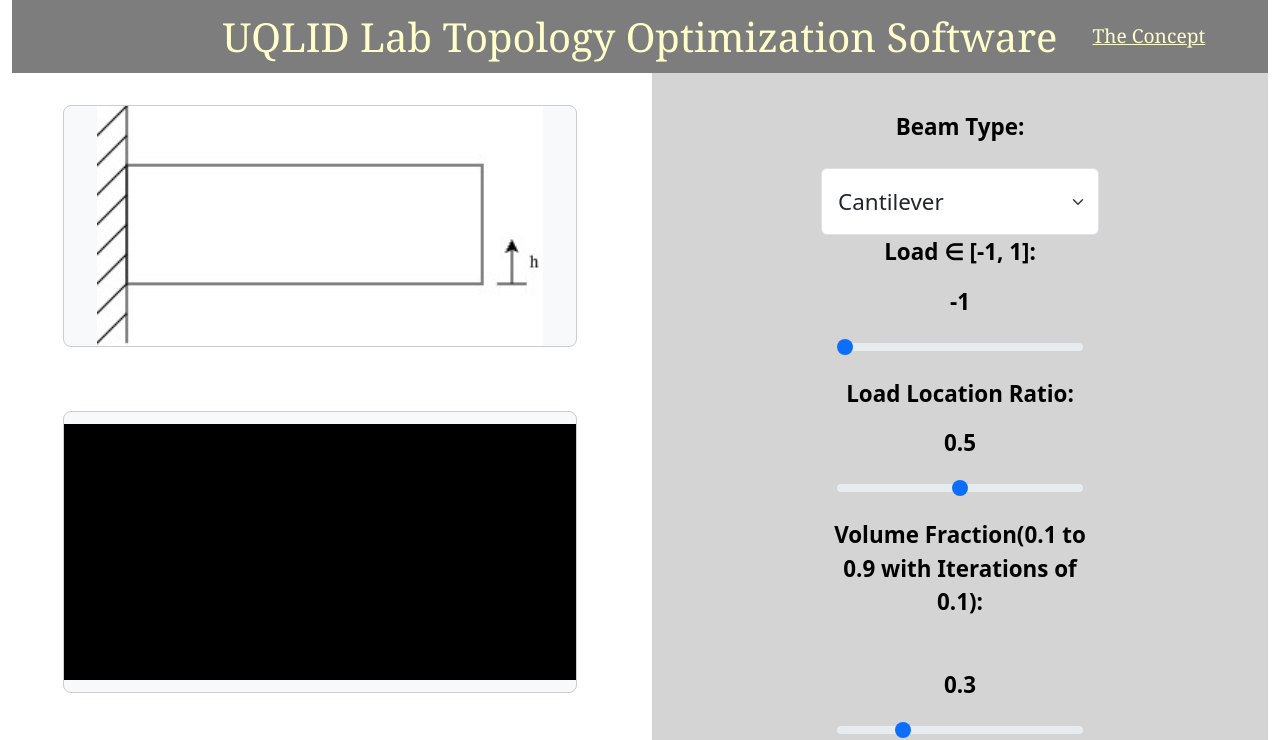
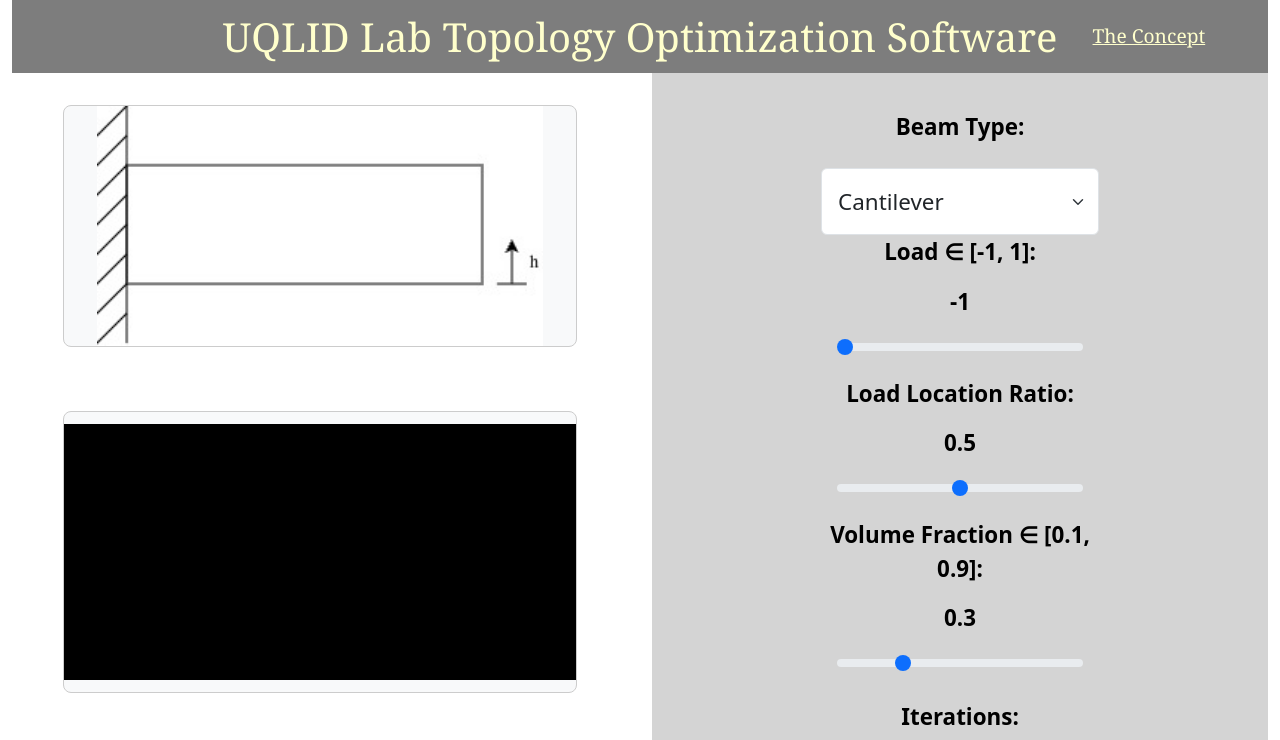
Before and after one commit to AlonsoTheDopest/top-opt-app, a React (Create React App) app in the folder frontend/: page / in a window 1280 px wide. Shown: the top 740 px of the page. Built offline with nearby package versions, Linux system fonts and the light colour scheme.

Commit message:
defined min and max vol frac

```diff
--- a/frontend/src/components/Controls/Inputs/VolumeFractionInput/index.jsx
+++ b/frontend/src/components/Controls/Inputs/VolumeFractionInput/index.jsx
@@ -3,14 +3,16 @@ export default function VolumeFractionInput({
     setVolumeFraction
 })
 {
+    const minVolumeFraction = 0.1
+    const maxVolumeFraction = 0.9
     return (
         <>
-            <label htmlFor="volume-fraction" className="form-label"><p className='lastRun'>Volume Fraction(0.1 to 0.9 with Iterations of 0.1):</p><br></br> <strong>{volumeFraction}</strong></label>
+            <label htmlFor="volume-fraction" className="form-label"><p className='lastRun'>Volume Fraction &isin; [{minVolumeFraction}, {maxVolumeFraction}]:</p><strong>{volumeFraction}</strong></label>
             <input
                 className="form-range"
                 type="range"
                 name="volume-fraction"
-                min="0.1" max="0.9" step="0.1"
+                min={minVolumeFraction} max={maxVolumeFraction} step="0.1"
                 value={volumeFraction}
                 onChange={(e) => setVolumeFraction( Number( e.target.value ) ) }
             />
```
